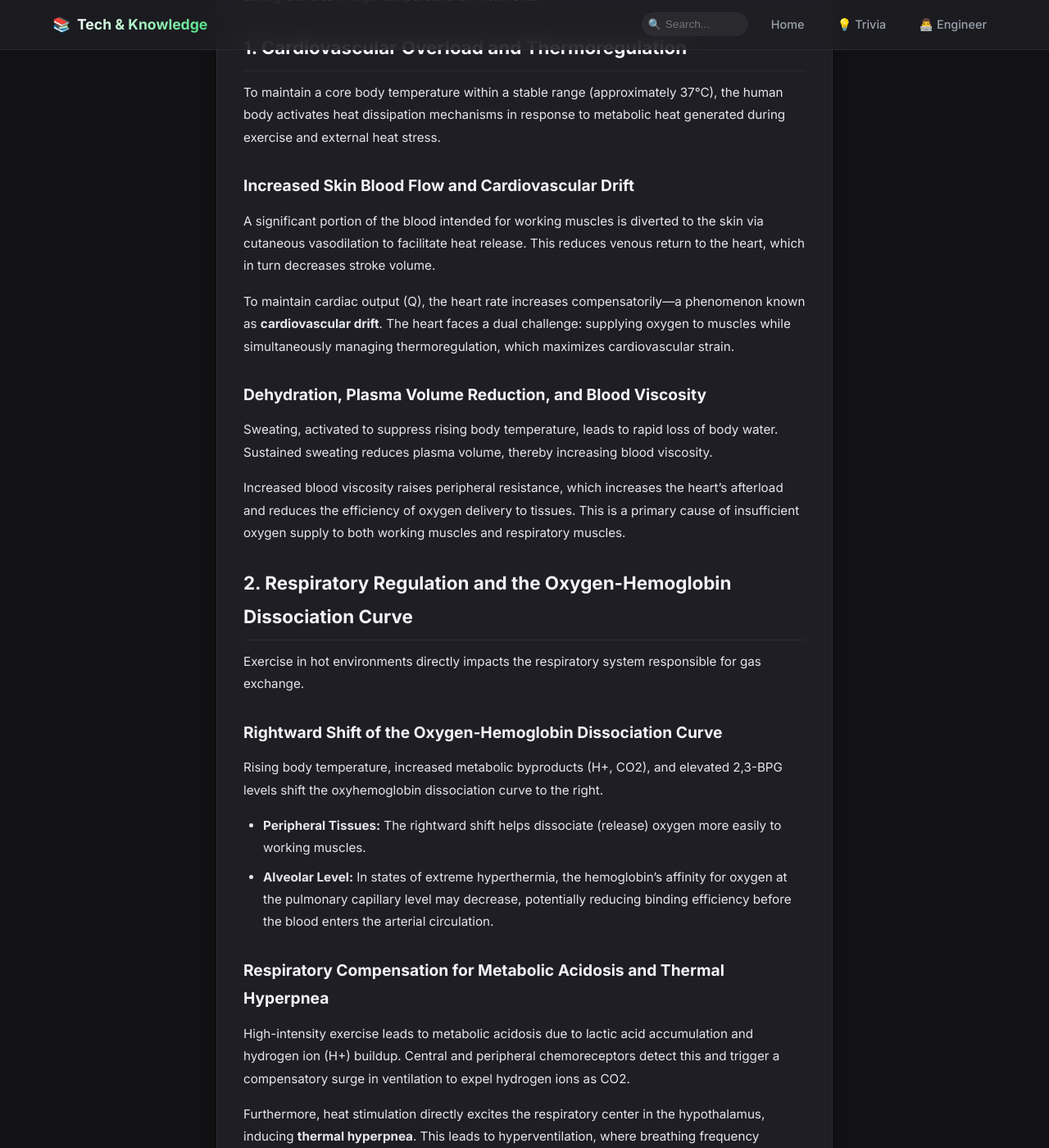
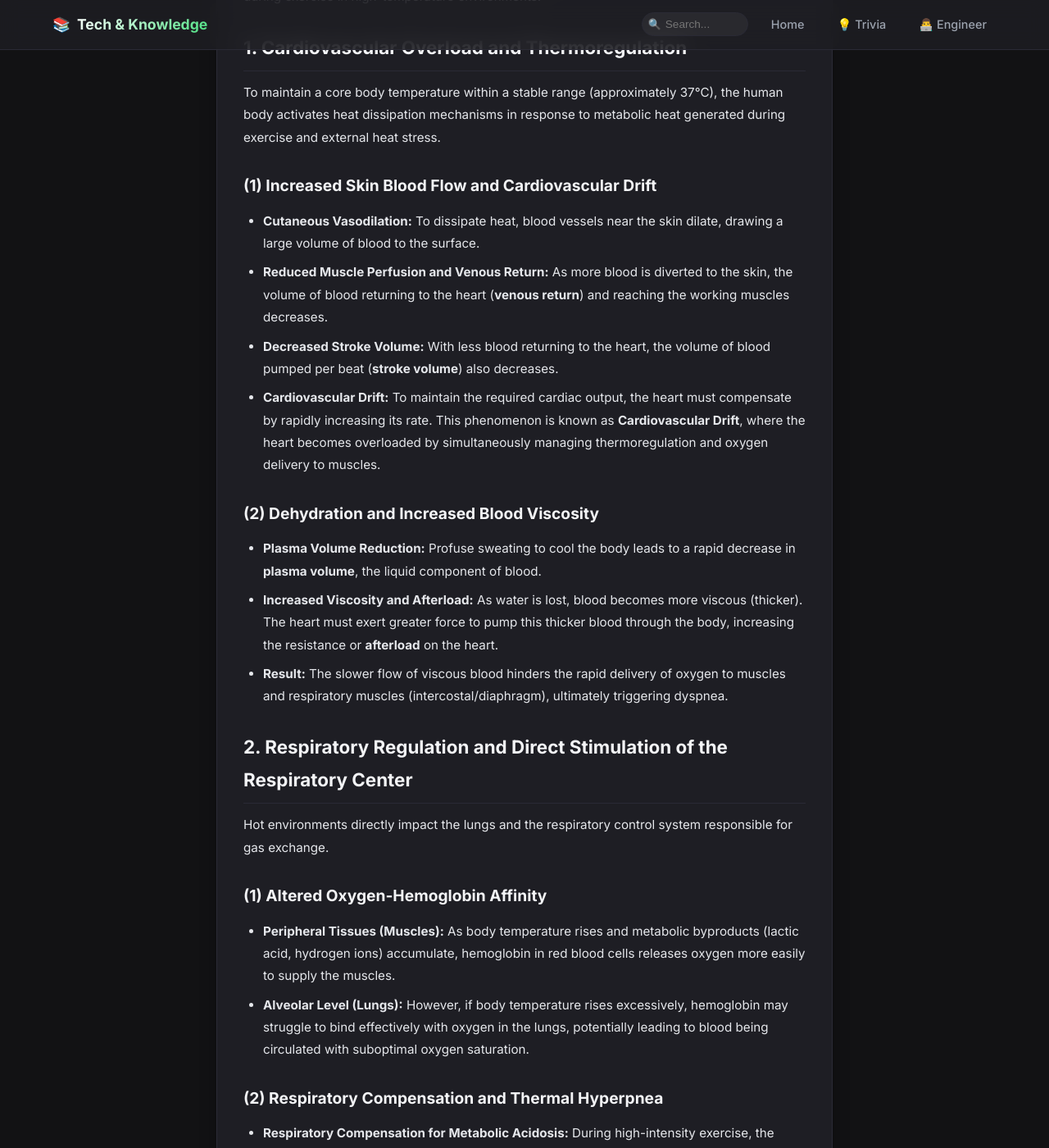
Before and after one commit to ethanpark0726/blog_automation, a Jekyll site: the page built from _posts/en/2026-07-10-gasping-in-the-gym-why-hot-crossfit-workouts-steal.md, in a window 1280 px wide and 1400 px high, scrolled down 650 px. Shown: the whole window at 82% size. Built offline with Jekyll 4.4.1, drawn with Linux system fonts in a browser that asks for light colours; some of the changed text lies outside the part shown.

````diff
--- a/_posts/en/2026-07-10-gasping-in-the-gym-why-hot-crossfit-workouts-steal.md
+++ b/_posts/en/2026-07-10-gasping-in-the-gym-why-hot-crossfit-workouts-steal.md
@@ -26,77 +26,77 @@ The following are the physiological causes and organic changes that occur within
 
 To maintain a core body temperature within a stable range (approximately 37°C), the human body activates heat dissipation mechanisms in response to metabolic heat generated during exercise and external heat stress.
 
-### Increased Skin Blood Flow and Cardiovascular Drift
+### (1) Increased Skin Blood Flow and Cardiovascular Drift
+* **Cutaneous Vasodilation:** To dissipate heat, blood vessels near the skin dilate, drawing a large volume of blood to the surface.
+* **Reduced Muscle Perfusion and Venous Return:** As more blood is diverted to the skin, the volume of blood returning to the heart (**venous return**) and reaching the working muscles decreases.
+* **Decreased Stroke Volume:** With less blood returning to the heart, the volume of blood pumped per beat (**stroke volume**) also decreases.
+* **Cardiovascular Drift:** To maintain the required cardiac output, the heart must compensate by rapidly increasing its rate. This phenomenon is known as **Cardiovascular Drift**, where the heart becomes overloaded by simultaneously managing thermoregulation and oxygen delivery to muscles.
 
-A significant portion of the blood intended for working muscles is diverted to the skin via cutaneous vasodilation to facilitate heat release. This reduces venous return to the heart, which in turn decreases stroke volume.
+### (2) Dehydration and Increased Blood Viscosity
+* **Plasma Volume Reduction:** Profuse sweating to cool the body leads to a rapid decrease in **plasma volume**, the liquid component of blood.
+* **Increased Viscosity and Afterload:** As water is lost, blood becomes more viscous (thicker). The heart must exert greater force to pump this thicker blood through the body, increasing the resistance or **afterload** on the heart.
+* **Result:** The slower flow of viscous blood hinders the rapid delivery of oxygen to muscles and respiratory muscles (intercostal/diaphragm), ultimately triggering dyspnea.
 
-To maintain cardiac output (Q), the heart rate increases compensatorily—a phenomenon known as **cardiovascular drift**. The heart faces a dual challenge: supplying oxygen to muscles while simultaneously managing thermoregulation, which maximizes cardiovascular strain.
+## 2. Respiratory Regulation and Direct Stimulation of the Respiratory Center
 
-### Dehydration, Plasma Volume Reduction, and Blood Viscosity
+Hot environments directly impact the lungs and the respiratory control system responsible for gas exchange.
 
-Sweating, activated to suppress rising body temperature, leads to rapid loss of body water. Sustained sweating reduces plasma volume, thereby increasing blood viscosity.
+### (1) Altered Oxygen-Hemoglobin Affinity
+* **Peripheral Tissues (Muscles):** As body temperature rises and metabolic byproducts (lactic acid, hydrogen ions) accumulate, hemoglobin in red blood cells releases oxygen more easily to supply the muscles.
+* **Alveolar Level (Lungs):** However, if body temperature rises excessively, hemoglobin may struggle to bind effectively with oxygen in the lungs, potentially leading to blood being circulated with suboptimal oxygen saturation.
 
-Increased blood viscosity raises peripheral resistance, which increases the heart's afterload and reduces the efficiency of oxygen delivery to tissues. This is a primary cause of insufficient oxygen supply to both working muscles and respiratory muscles.
-
-## 2. Respiratory Regulation and the Oxygen-Hemoglobin Dissociation Curve
-
-Exercise in hot environments directly impacts the respiratory system responsible for gas exchange.
-
-### Rightward Shift of the Oxygen-Hemoglobin Dissociation Curve
-
-Rising body temperature, increased metabolic byproducts (H+, CO2), and elevated 2,3-BPG levels shift the oxyhemoglobin dissociation curve to the right.
-
-- **Peripheral Tissues:** The rightward shift helps dissociate (release) oxygen more easily to working muscles.
-- **Alveolar Level:** In states of extreme hyperthermia, the hemoglobin's affinity for oxygen at the pulmonary capillary level may decrease, potentially reducing binding efficiency before the blood enters the arterial circulation.
-
-### Respiratory Compensation for Metabolic Acidosis and Thermal Hyperpnea
-
-High-intensity exercise leads to metabolic acidosis due to lactic acid accumulation and hydrogen ion (H+) buildup. Central and peripheral chemoreceptors detect this and trigger a compensatory surge in ventilation to expel hydrogen ions as CO2.
-
-Furthermore, heat stimulation directly excites the respiratory center in the hypothalamus, inducing **thermal hyperpnea**. This leads to hyperventilation, where breathing frequency increases rapidly regardless of gas exchange efficiency, causing the athlete to perceive severe dyspnea.
+### (2) Respiratory Compensation and Thermal Hyperpnea
+* **Respiratory Compensation for Metabolic Acidosis:** During high-intensity exercise, the accumulation of acidic substances like lactic acid causes blood pH to drop (**metabolic acidosis**). Chemical sensors (chemoreceptors) detect this and trigger a rapid increase in breathing to expel acidic byproducts in the form of carbon dioxide.
+* **Thermal Hyperpnea:** Furthermore, elevated body temperature directly stimulates the respiratory center in the brain (hypothalamus), causing excessive panting. This is known as **thermal hyperpnea**, where the athlete experiences severe dyspnea due to rapid, shallow breathing that does not necessarily improve gas exchange efficiency.
 
 ## 3. Physiological Response Process in Hot Environments
 
 ```mermaid
-graph TD
-    A[High Temperature & Metabolic Heat] --> B[Core Temperature Rise]
-    B --> C[Cutaneous Vasodilation & Increased Skin Blood Flow]
-    C --> D[Reduced Venous Return & Stroke Volume]
-    D --> E[Compensatory Heart Rate Increase / Cardiovascular Drift]
+flowchart TD
+    A["1. High Temperature & Heat Stress"] --> B["2. Core Temperature Rise"]
 
-    B --> F[Sweating Activation]
-    F --> G[Dehydration & Plasma Volume Loss]
-    G --> H[Increased Blood Viscosity & Reduced Oxygen Delivery]
+    subgraph C["[Cardiovascular Overload]"]
+        B --> C1["Cutaneous Vasodilation (Heat Dissipation)"]
+        C1 --> C2["Reduced Venous Return"]
+        C2 --> C3["Rapid Heart Rate Increase (Cardiovascular Drift)"]
+    end
 
-    B --> I[Hyperthermia & H+ Accumulation]
-    I --> J[Rightward Shift of Oxyhemoglobin Curve]
-    I --> K[Hypothalamic Stimulation & Thermal Hyperpnea]
+    subgraph D["[Reduced Oxygen Delivery]"]
+        B --> D1["Sweating (Fluid Loss)"]
+        D1 --> D2["Increased Blood Viscosity (Thickening)"]
+        D2 --> D3["Reduced Oxygen Transport Efficiency"]
+    end
 
-    E & H & K --> L[Maximized Ventilatory Load & Perceived Dyspnea]
+    subgraph E["[Respiratory Center Stimulation]"]
+        B --> E1["Direct Brain Stimulation"]
+        E1 --> E2["Thermal Hyperpnea (Panting)"]
+    end
+
+    C3 & D3 & E2 --> F["3. Perception of Severe Dyspnea"]
 ```
 
 ## 4. Safety Management and Physiological Adaptation
 
-Dyspnea in hot environments is a warning signal of thermal stress and physiological limits. Scientific approaches to mitigate this include:
+Dyspnea in hot environments is a warning signal of thermal stress. Practical guidelines to mitigate this include:
 
-### 1) Hydration and Electrolyte Strategy
+### (1) Hydration and Electrolyte Strategy
+* **Pre-hydration:** Consume 5–7 mL of water per kg of body weight 2–4 hours before exercise to ensure proper hydration.
+* **Electrolyte Replacement:** For exercise lasting over an hour, use electrolyte drinks containing sodium to prevent plasma volume depletion. Note: Simply drinking water without electrolytes can lower blood osmotic pressure, causing fluid to shift out of the bloodstream into surrounding tissues.
+* **Weight Monitoring:** Ensure body weight does not fluctuate by more than 2% before and after exercise. (Replace approximately 1.2–1.5L of fluid per 1kg of weight lost).
 
-- **Pre-hydration:** Consume 5–7 mL of water per kg of body weight 2–4 hours before exercise to ensure euhydration.
-- **Electrolyte Replacement:** For high-intensity exercise lasting over an hour, consume electrolyte drinks containing sodium to prevent plasma volume depletion and hyponatremia.
-- **Weight Monitoring:** Monitor body weight before and after exercise to ensure fluid loss does not exceed 2% of body weight. (Replace approximately 1.2–1.5L of fluid per 1kg of weight lost).
+### (2) Physiological Principles of Heat Acclimatization
 
-### 2) Gradual Heat Acclimatization
+Gradual adaptation over 10–14 days induces the following:
 
-Gradual exposure to heat over 10–14 days induces the following adaptations:
+#### 1. Earlier Sweating and 'Dilute' Sweat
+* **Sodium Reabsorption:** The body learns to activate sweat glands at lower temperatures. Sweat glands consist of a 'coil' (secretion) and a 'duct' (reabsorption). Increased **aldosterone** levels enhance the efficiency of ion pumps in the duct, which reabsorb sodium and chloride back into the blood.
+* **Result:** While sweating begins sooner, the sweat becomes more dilute (lower salt concentration), preserving essential electrolytes.
 
-- **Plasma Volume Expansion:** Plasma volume increases by 10–15% within the first 3–5 days, helping maintain venous return and stroke volume.
-- **Improved Sweating Mechanism:** Sweating begins at a lower temperature threshold, and the sodium concentration in sweat decreases, reducing electrolyte loss.
-- **Reduced Resting Heart Rate and Core Temperature:** Cardiovascular and respiratory strain significantly decrease at the same exercise intensity.
+#### 2. Stabilization of Heart Rate
+* **Plasma Volume Expansion:** Heat acclimatization increases plasma volume by 10–15%, which increases stroke volume. Because the heart pumps more blood per beat, it does not need to beat as rapidly to maintain the same cardiac output ($Q = HR \times SV$).
 
-### 3) Environmental and Intensity Control (WBGT)
-
-- Use the **Wet Bulb Globe Temperature (WBGT)**, which accounts for humidity, radiant heat, and wind speed, to assess environmental risk.
-- In high WBGT environments, reduce exercise intensity (RPE) and ensure sufficient rest between sets to prevent excessive core temperature rise.
+### (3) Environmental Control (WBGT)
+* Use the **Wet Bulb Globe Temperature (WBGT)**, which accounts for humidity, radiant heat, and wind speed. High humidity prevents sweat evaporation, causing rapid core temperature spikes. Adjust intensity accordingly.
 
 ## References
 
````
Also changed, not shown: _knowledge/concepts/crossfit-heat-science.md (+1 -1 lines), _reviews/pending/crossfit-heat-science-d1e480f2.md (deleted, +0 -13 lines).
